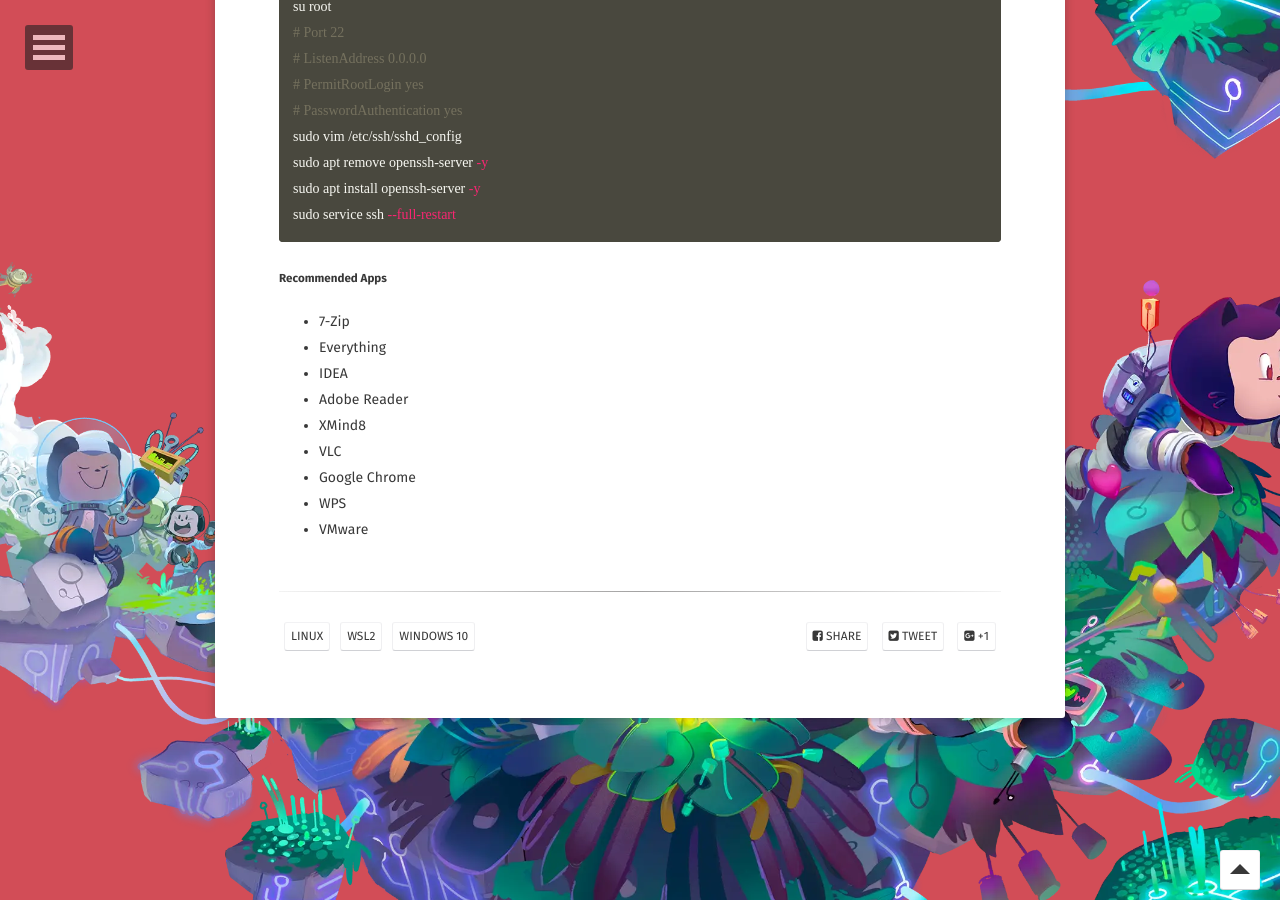
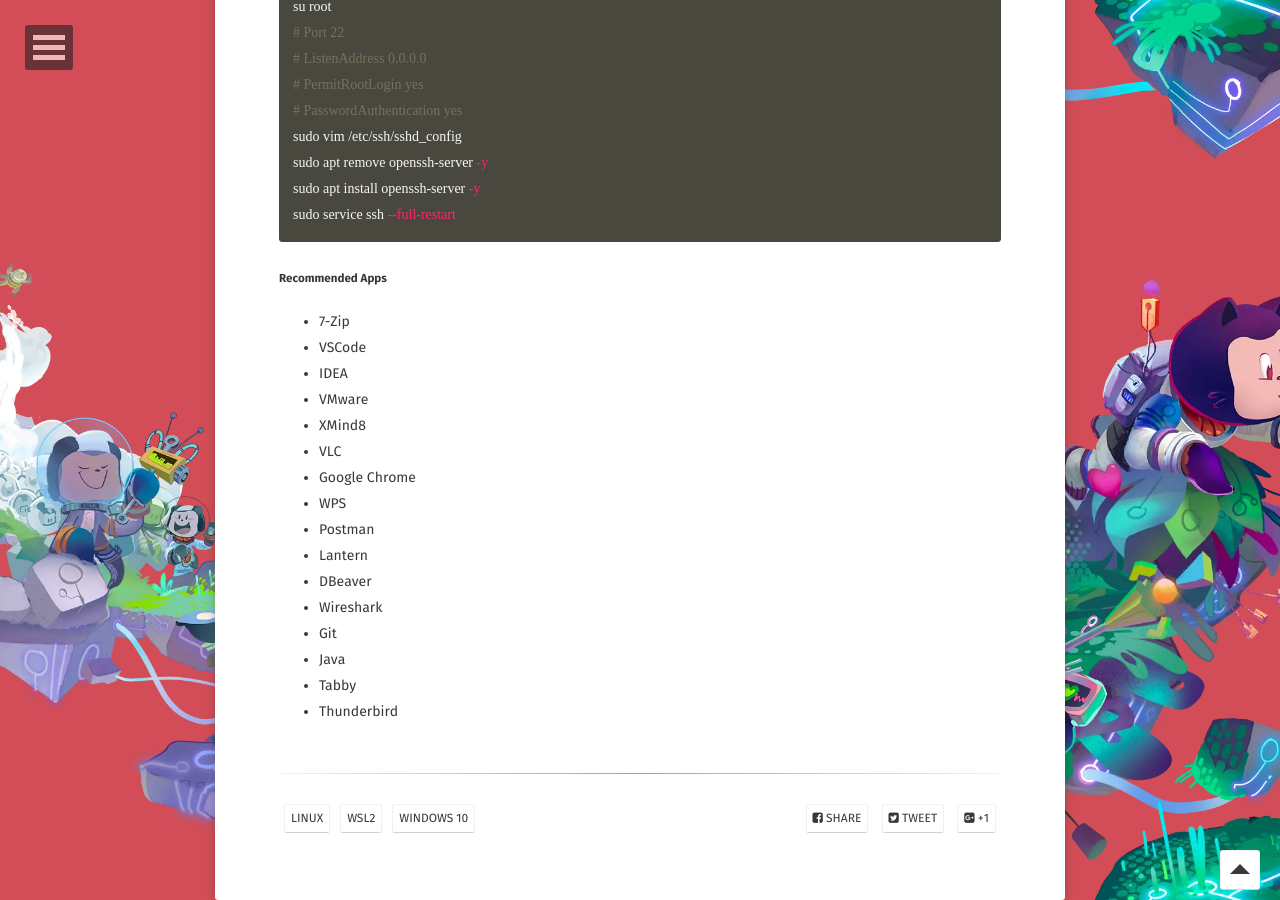
Before and after one commit to WebPavel/WebPavel.github.io, a Jekyll site: the page built from _posts/2021-12-03-WSL2-GUI.md, in a window 1280 px wide and 900 px high, scrolled down 1630 px. Built offline with Jekyll 4.4.1, drawn with Linux system fonts in a browser that asks for light colours; some web fonts are replaced.

Commit message:
Update 2021-12-03-WSL2-GUI.md

```diff
--- a/_posts/2021-12-03-WSL2-GUI.md
+++ b/_posts/2021-12-03-WSL2-GUI.md
@@ -74,11 +74,18 @@
 
 ##### Recommended Apps
 - 7-Zip
-- Everything
+- VSCode
 - IDEA
-- Adobe Reader
+- VMware
 - XMind8
 - VLC
 - Google Chrome
 - WPS
-- VMware
+- Postman
+- Lantern
+- DBeaver
+- Wireshark
+- Git
+- Java
+- Tabby
+- Thunderbird
```
